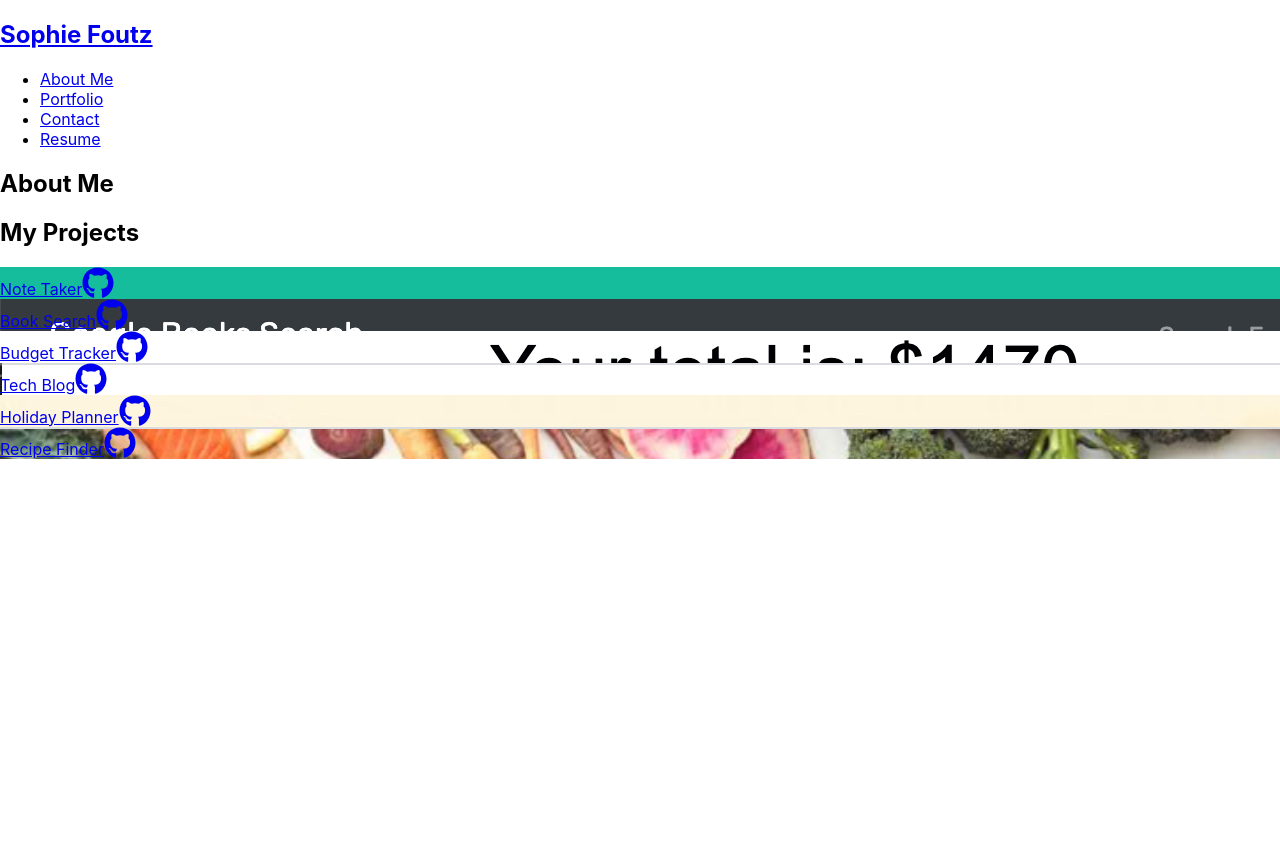
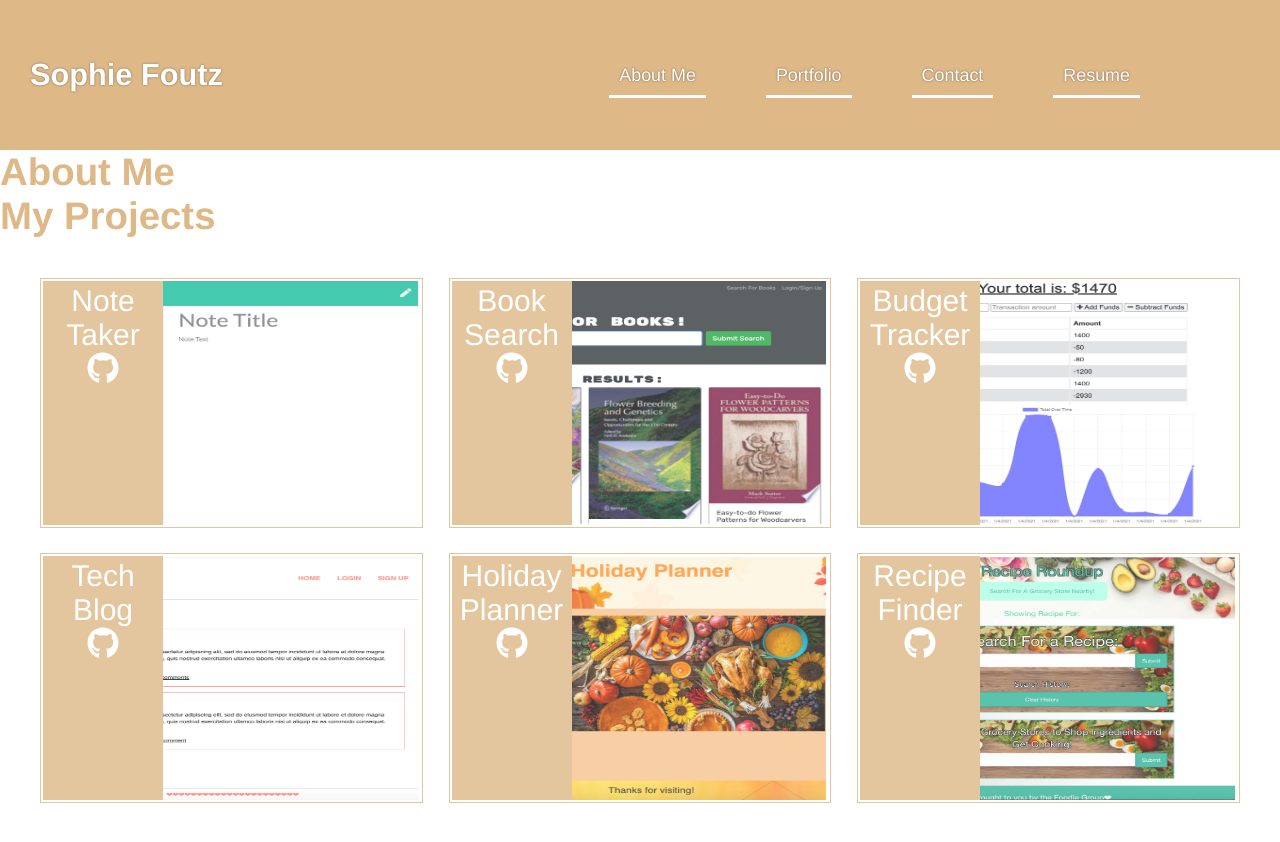
Before and after one commit to sfoutz0205/react-port, a React (Create React App) app: page / in a window 1280 px wide. Before the commit the page ends 800 px from the top, so only its background shows below. Built offline with nearby package versions, Linux system fonts and the light colour scheme.

Commit message:
project grid styling

```diff
--- a/public/index.html
+++ b/public/index.html
@@ -9,12 +9,12 @@
       name="description"
       content="Web site created using create-react-app"
     />
-    <link rel="apple-touch-icon" href="%PUBLIC_URL%/logo192.png" />
+
     <!--
       manifest.json provides metadata used when your web app is installed on a
       user's mobile device or desktop. See https://developers.google.com/web/fundamentals/web-app-manifest/
     -->
-    <link rel="manifest" href="%PUBLIC_URL%/manifest.json" />
+
     <!--
       Notice the use of %PUBLIC_URL% in the tags above.
       It will be replaced with the URL of the `public` folder during the build.
--- a/src/components/About/index.js
+++ b/src/components/About/index.js
@@ -4,7 +4,7 @@ import React from 'react';
 function About() {
   return (
     <section className="my-5">
-      <h1 id="about-title">About Me</h1>
+      <h1 className="section-title">About Me</h1>
     </section>
   );
 }
--- a/src/components/Header/index.js
+++ b/src/components/Header/index.js
@@ -4,7 +4,7 @@ import Nav from '../Nav';
 function Header () {
   return (
     <header>
-      <h2>
+      <h2 class="header-name">
         <a href="/">
           Sophie Foutz
         </a>
--- a/src/components/Portfolio/index.js
+++ b/src/components/Portfolio/index.js
@@ -57,7 +57,7 @@ function Portfolio () {
       }
     },
     {
-      id: 1,
+      id: 6,
       name: 'Recipe Finder',
       liveUrl: 'https://sfoutz0205.github.io/Recipe-Finder/',
       gitUrl: 'https://github.com/sfoutz0205/Recipe-Finder',
--- a/src/components/Project/index.js
+++ b/src/components/Project/index.js
@@ -5,11 +5,13 @@ import { faGithub } from "@fortawesome/free-brands-svg-icons";
 
 function Project (props) {
   return (
-    <div className="project-item" style={props.style}>
-      <a href={props.liveUrl}>{props.name}</a>
-      <a href={props.gitUrl}>
-      <FontAwesomeIcon icon={faGithub} size="2x" />
-      </a>
+    <div className="grid-item" style={props.style}>
+      <div className="project-info">
+        <a href={props.liveUrl} className="project-title">{props.name}</a>
+        <a href={props.gitUrl}>
+          <FontAwesomeIcon icon={faGithub} size="2x" />
+        </a>
+      </div>
     </div>
   )
 }
--- a/src/index.css
+++ b/src/index.css
@@ -1,13 +1,128 @@
-body {
+* {
   margin: 0;
-  font-family: -apple-system, BlinkMacSystemFont, 'Segoe UI', 'Roboto', 'Oxygen',
-    'Ubuntu', 'Cantarell', 'Fira Sans', 'Droid Sans', 'Helvetica Neue',
-    sans-serif;
-  -webkit-font-smoothing: antialiased;
-  -moz-osx-font-smoothing: grayscale;
+  padding: 0;
+  box-sizing: border-box;
 }
 
-code {
-  font-family: source-code-pro, Menlo, Monaco, Consolas, 'Courier New',
-    monospace;
+:root {
+  --primary-color: rgb(66, 66, 66);
+  --secondary-color: rgb(107, 172, 192);
 }
+
+body {
+  background-color: white;
+  color: var(--primary-color);
+  font-family: Helvetica, Arial, sans-serif;
+}
+
+h1 {
+  font-weight: bold;
+  font-size: 3.2vw;
+}
+
+h2 {
+  font-weight: bold;
+  font-size: 2.4vw;
+}
+
+a {
+  text-decoration: none;
+  color: white;
+}
+
+a:hover {
+  color:#FFE4C4;
+}
+
+/*-- Header --*/
+header {
+  background-color: #DEB887;
+  display: flex;
+  flex-wrap: wrap;
+  flex-direction: row;
+  justify-content: space-between;
+  align-items: center;
+  height: 150px;
+}
+
+header .header-name a {
+  color: white;
+  text-align: right;
+  text-shadow: 0 0 2px rgba(0, 0, 0, 0.5);
+  position: relative;
+  margin: 20px 0;
+  padding: 0 10px 0 30px;
+  border-radius: 0 15px 15px 0;
+  text-decoration: none;
+}
+
+nav {
+  padding-right: 100px;
+}
+
+header nav ul {
+  display: flex;
+  flex-wrap: wrap;
+  justify-content: space-between;
+  align-items: center;
+  list-style: none;
+  padding: 10px;
+}
+
+nav ul li a {
+  text-decoration: none;
+  color: white;
+  padding: 10px;
+  margin: 30px;
+  font-weight: lighter;
+  font-size: 1.4vw;
+  text-shadow: 0 0 2px rgba(0, 0, 0, 0.5);
+  border-bottom: 3px solid;
+  cursor: pointer;
+}
+
+footer ul li a {
+  text-decoration: none;
+  color: var(--secondary-color);
+}
+
+.section-title {
+  font-size: 3vw;
+  color: #DEB887;
+}
+
+
+#project-grid {
+  display: grid;
+  grid-template-columns: repeat(3, 1fr);
+  grid-gap: 2vw;
+  margin: 40px;
+}
+
+#project-grid div {
+  border: solid 1px #DEB887;
+  padding: 2px;
+  display: flex;
+}
+
+/* Need to refer to work-label in this path or the block layout for the headers reverts to flex/inline */
+#project-grid div .project-info {
+  background-color: #DEB887;
+  width: 120px;
+  margin: 0 0 0px 0;
+  display: flex;
+  flex-direction: column;
+  text-align: center;
+}
+
+.project-title {
+  font-size: 30px;
+}
+
+.grid-item {
+  background-repeat: no-repeat;
+  background-position: center;
+  background-size: 98% 98%;
+  opacity: .8;
+  height: 19.5vw;
+}
```
Also changed, not shown: public/manifest.json (deleted), 1 other file (tests, documents, lock files or other folders).
